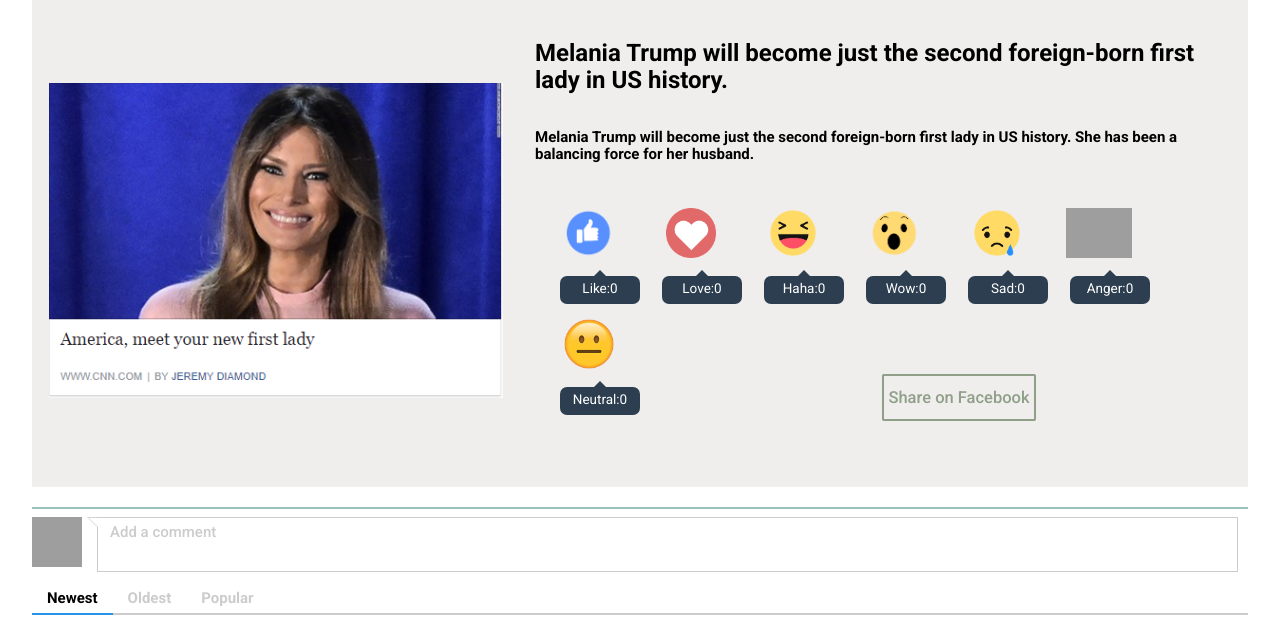
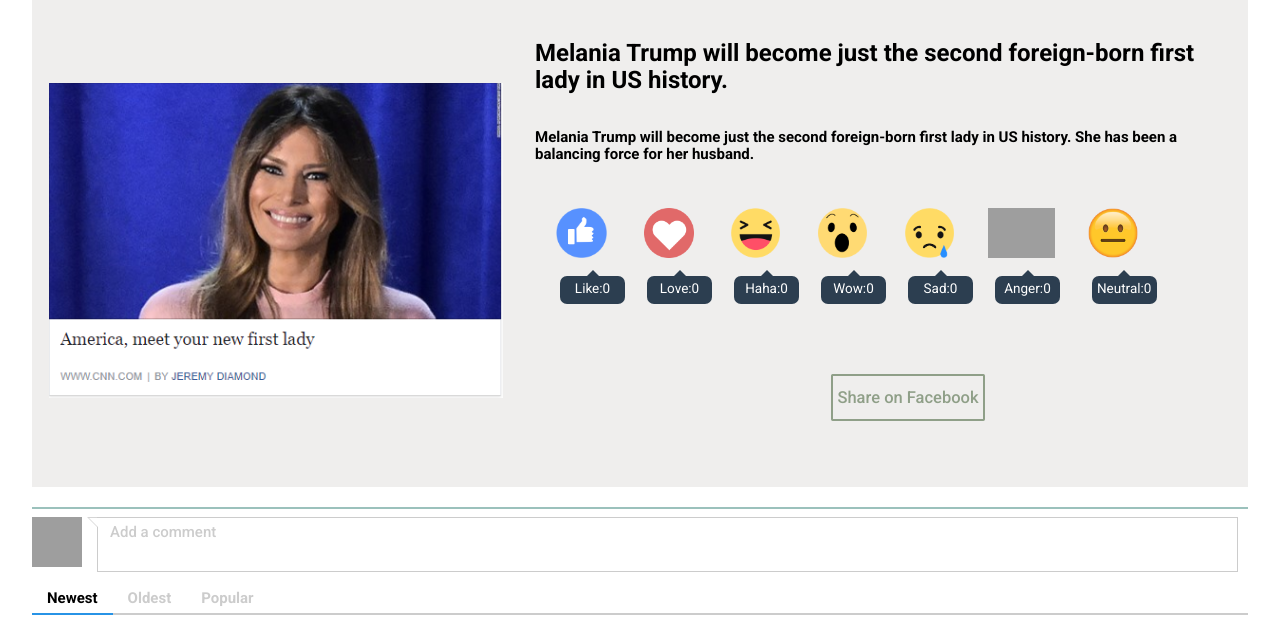
Before and after one commit to uiucgmk/worldviewlenses, a Flask app: page /article1 in a window 1280 px wide. Shown: the part 153-773 px from the top of the page. Run offline with Flask 2, Linux system fonts and the light colour scheme; the visitor is signed in with stand-in values (Sample User, id 1); some libraries are stand-ins or nearby versions; grey boxes are pictures that could not be loaded.

Commit message:
reaction png changed

```diff
--- a/templates/base.html
+++ b/templates/base.html
@@ -204,7 +204,7 @@ a.commentsharebutton:hover {text-decoration:underline; color:#ddd;}
   margin-left: 22px;
   position: relative;
   background: #2c3e50;
-  width: 80px;
+  width: 65px;
   height: 28px;
   border-radius: 7px;
 }
```
Also changed, not shown: static/images/haha.png, static/images/like.PNG, static/images/sad.png, static/images/wow.png.
